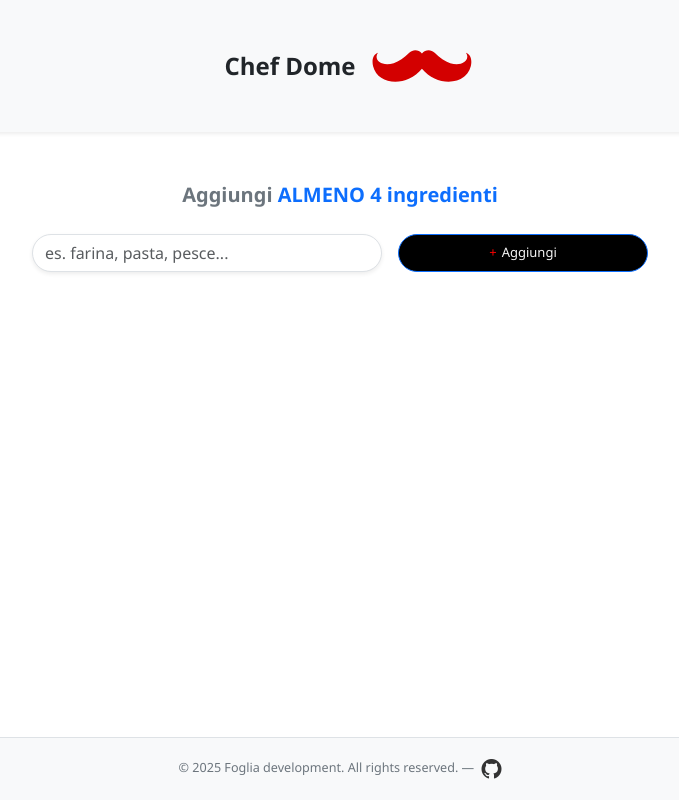
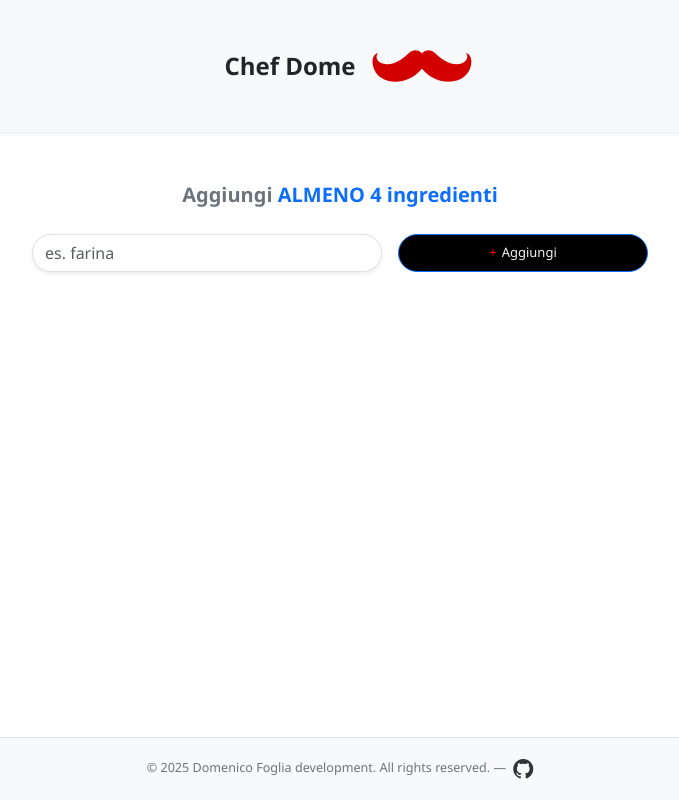
Before and after one commit to DomenicoFoglia/RicettAi-React-AIMixtral, a React (Vite) app: page / in a window 1280 px wide. Shown: the whole page, without its empty margins (300-979 px from the left). Built offline with nearby package versions, Linux system fonts and the light colour scheme; no server answers; what @huggingface/inference would draw is missing.

Commit message:
Versione 1.2: Risolto problema che troncava le ricette se troppo lunghe, miglioramenti grafici

```diff
--- a/src/ai.js
+++ b/src/ai.js
@@ -16,7 +16,7 @@ export async function getRecipeFromMistral(ingredientsArr) {
                 { role: "system", content: SYSTEM_PROMPT },
                 { role: "user", content: `Ho questi ingredienti: ${ingredientsString}. Potresti suggerirmi una ricetta che posso preparare?` },
             ],
-            max_tokens: 512,
+            max_tokens: 1024,
             temperature: 0.7,
         });
 
--- a/src/components/Footer.jsx
+++ b/src/components/Footer.jsx
@@ -2,7 +2,7 @@ function Footer() {
     return (
         <footer className="text-center py-3">
             <small>
-                © 2025 Foglia development. All rights reserved. —{' '}
+                © 2025 Domenico Foglia development. All rights reserved. —{' '}
                 <a href="https://github.com/DomenicoFoglia" target="_blank" rel="noopener noreferrer"> <i className="bi bi-github fs-5"></i></a>
             </small>
         </footer>
--- a/src/components/Main.jsx
+++ b/src/components/Main.jsx
@@ -84,7 +84,7 @@ function Main() {
                 <input
                     type="text"
                     className="form-control shadow-sm rounded-pill"
-                    placeholder="es. farina, pasta, pesce..."
+                    placeholder="es. farina"
                     aria-label="Add ingredient"
                     name="ingredient"
                     style={{ maxWidth: "350px" }}
@@ -106,9 +106,11 @@ function Main() {
             )}
 
             {loading && (
-                <p className="text-center text-info mt-4 fw-semibold">
-                    Caricamento in corso...
-                </p>
+                <div className="d-flex justify-content-center mt-4">
+                    <div className="spinner-border text-primary" role="status" aria-label="Caricamento in corso">
+                    <span className="visually-hidden">Caricamento in corso...</span>
+                    </div>
+                </div>
             )}
 
             {error && (
```
Also changed, not shown: src/components/Count.jsx (deleted, +0 -11 lines).
